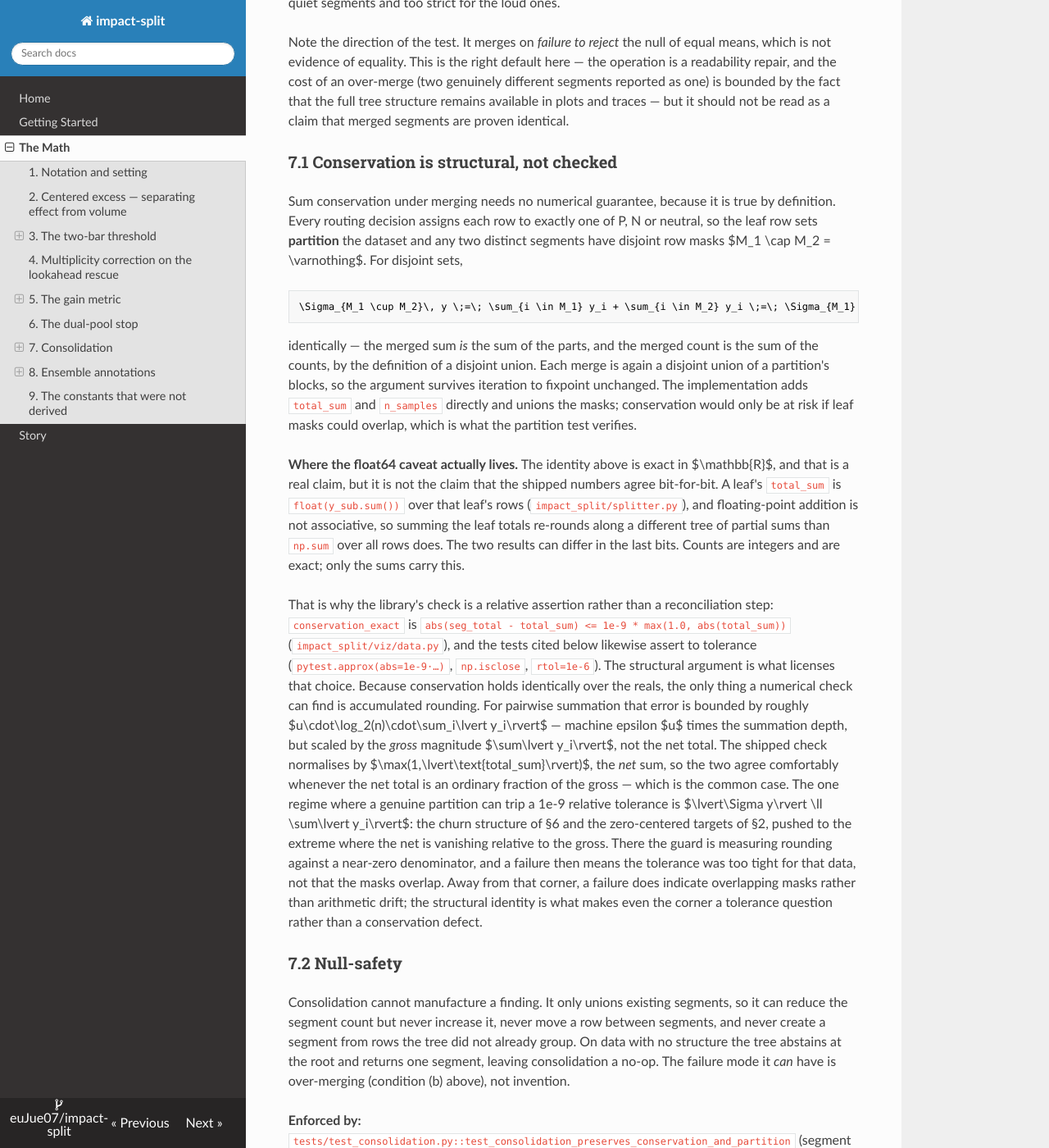
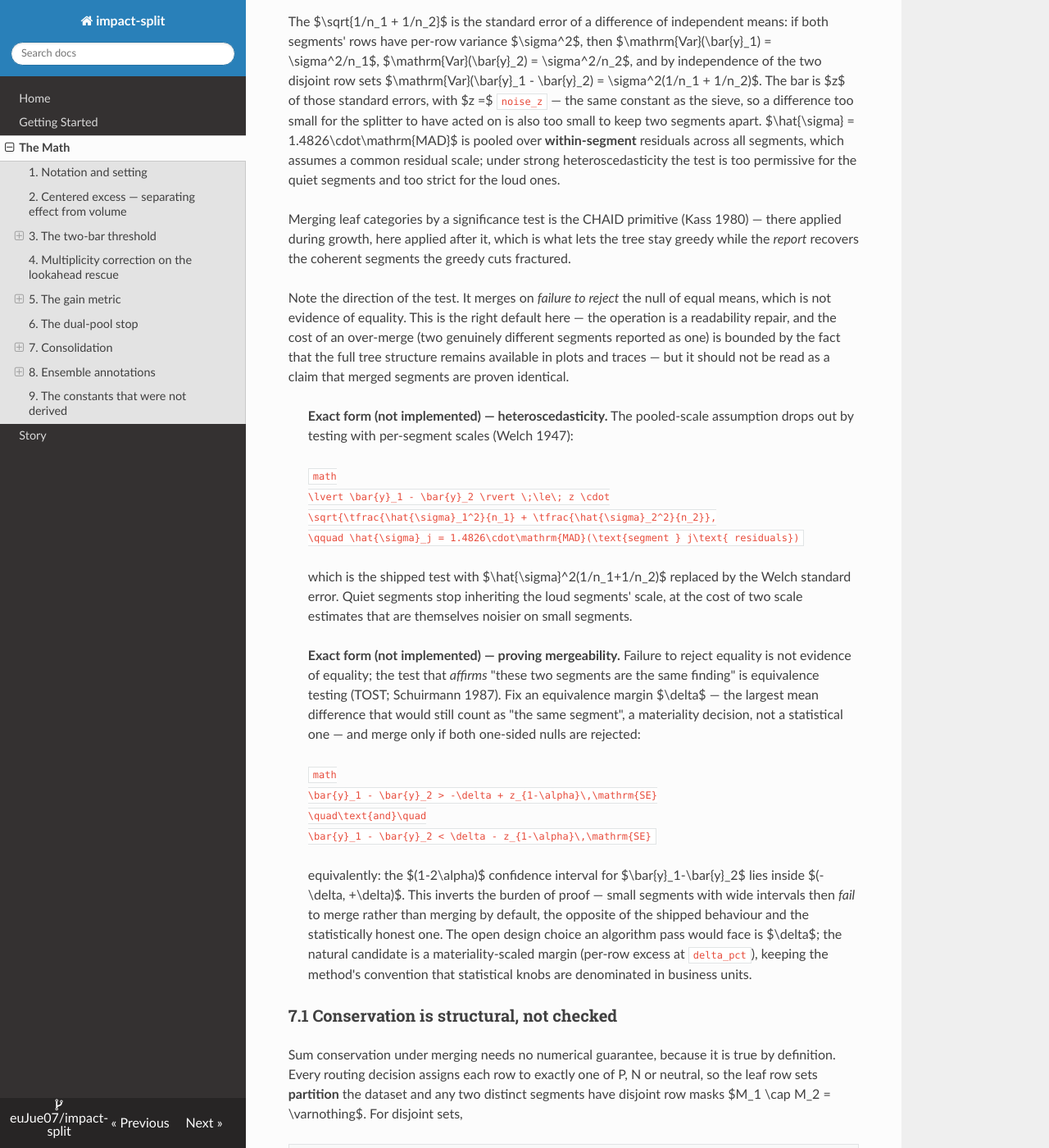
Before and after one commit to euJue07/impact-split, an MkDocs documentation site: the page built from docs/docs/math.md, in a window 1280 px wide and 1400 px high, scrolled down 14306 px. Shown: the whole window at 82% size. Built offline with MkDocs 1.6.1, drawn with Linux system fonts in a browser that asks for light colours; nearby versions of some CDN libraries; some of the changed text lies outside the part shown.

Commit message:
docs(math): §5 cardinality-bias lineage; §7 CHAID grounding, Welch and TOST exact forms

````diff
--- a/docs/docs/math.md
+++ b/docs/docs/math.md
@@ -518,17 +518,30 @@ $\lvert D_{cat}\rvert = \lvert\sum_{i \in cat} y^c_i\rvert \le \sum_{i \in cat}
 \lvert y^c_i\rvert$ by the triangle inequality, and the routed categories are
 disjoint, so
 
+**Proposition 5.1 (shattering attains the supremum of the undivided criterion).**
+
 ```math
 \lvert S_P\rvert + \lvert S_N\rvert \;\le\; \sum_{cat}\lvert D_{cat}\rvert \;\le\; \sum_i \lvert y^c_i \rvert = V^c_{node}
 ```
 
 with equality exactly when every category is sign-pure internally and every row
 is routed to an outer branch — which is what shattering into singletons would
-deliver, since a singleton category is trivially sign-pure. So the undivided
+deliver, since a singleton category is trivially sign-pure. *Proof.* Triangle
+inequality per category; disjointness of routed categories for the outer
+inequality; equality requires every $\lvert D_{cat}\rvert$ to equal
+$\sum_{i\in cat}\lvert y^c_i\rvert$ (sign-purity) and all rows routed.
+Singletons satisfy both. ∎ So the undivided
 criterion does not merely have a slight preference for high cardinality: its
 **supremum** is attained by pure shattering, and no genuine feature can beat a
 column that indexes the rows. This is the same pathology that information gain
-has on ID columns, arriving through a different route.
+has on ID columns, arriving through a different route — recognized since the
+earliest tree induction work (Quinlan 1986, whose gain-ratio divides by an
+attribute's own entropy), formally analysed by White & Liu (1994), and still
+biting modern ensembles through variable-importance bias toward many-category
+predictors (Strobl et al. 2007). $1/k$ is this method's answer to that
+disease: like gain ratio, it normalizes the criterion by a function of the
+attribute's cardinality — but by the count of categories *actually routed*,
+not the count that exists.
 
 **Two defenses, and which one binds depends on node size.** With one row per
 category, each category's residual against its own mean is identically zero, so
@@ -708,12 +721,53 @@ keep two segments apart. $\hat{\sigma} = 1.4826\cdot\mathrm{MAD}$ is pooled over
 residual scale; under strong heteroscedasticity the test is too permissive for
 the quiet segments and too strict for the loud ones.
 
+Merging leaf categories by a significance test is the CHAID primitive (Kass
+1980) — there applied during growth, here applied after it, which is what
+lets the tree stay greedy while the *report* recovers the coherent segments
+the greedy cuts fractured.
+
 Note the direction of the test. It merges on *failure to reject* the null of
 equal means, which is not evidence of equality. This is the right default here
 — the operation is a readability repair, and the cost of an over-merge (two
 genuinely different segments reported as one) is bounded by the fact that the
 full tree structure remains available in plots and traces — but it should not be
 read as a claim that merged segments are proven identical.
+
+> **Exact form (not implemented) — heteroscedasticity.** The pooled-scale
+> assumption drops out by testing with per-segment scales (Welch 1947):
+>
+> ```math
+> \lvert \bar{y}_1 - \bar{y}_2 \rvert \;\le\; z \cdot
+> \sqrt{\tfrac{\hat{\sigma}_1^2}{n_1} + \tfrac{\hat{\sigma}_2^2}{n_2}},
+> \qquad \hat{\sigma}_j = 1.4826\cdot\mathrm{MAD}(\text{segment } j\text{ residuals})
+> ```
+>
+> which is the shipped test with $\hat{\sigma}^2(1/n_1+1/n_2)$ replaced by
+> the Welch standard error. Quiet segments stop inheriting the loud
+> segments' scale, at the cost of two scale estimates that are themselves
+> noisier on small segments.
+
+> **Exact form (not implemented) — proving mergeability.** Failure to reject
+> equality is not evidence of equality; the test that *affirms* "these two
+> segments are the same finding" is equivalence testing (TOST; Schuirmann
+> 1987). Fix an equivalence margin $\delta$ — the largest mean difference
+> that would still count as "the same segment", a materiality decision, not
+> a statistical one — and merge only if both one-sided nulls are rejected:
+>
+> ```math
+> \bar{y}_1 - \bar{y}_2 > -\delta + z_{1-\alpha}\,\mathrm{SE}
+> \quad\text{and}\quad
+> \bar{y}_1 - \bar{y}_2 < \delta - z_{1-\alpha}\,\mathrm{SE}
+> ```
+>
+> equivalently: the $(1-2\alpha)$ confidence interval for
+> $\bar{y}_1-\bar{y}_2$ lies inside $(-\delta, +\delta)$. This inverts the
+> burden of proof — small segments with wide intervals then *fail* to merge
+> rather than merging by default, the opposite of the shipped behaviour and
+> the statistically honest one. The open design choice an algorithm pass
+> would face is $\delta$; the natural candidate is a materiality-scaled
+> margin (per-row excess at `delta_pct`), keeping the method's convention
+> that statistical knobs are denominated in business units.
 
 ### 7.1 Conservation is structural, not checked
 
````
